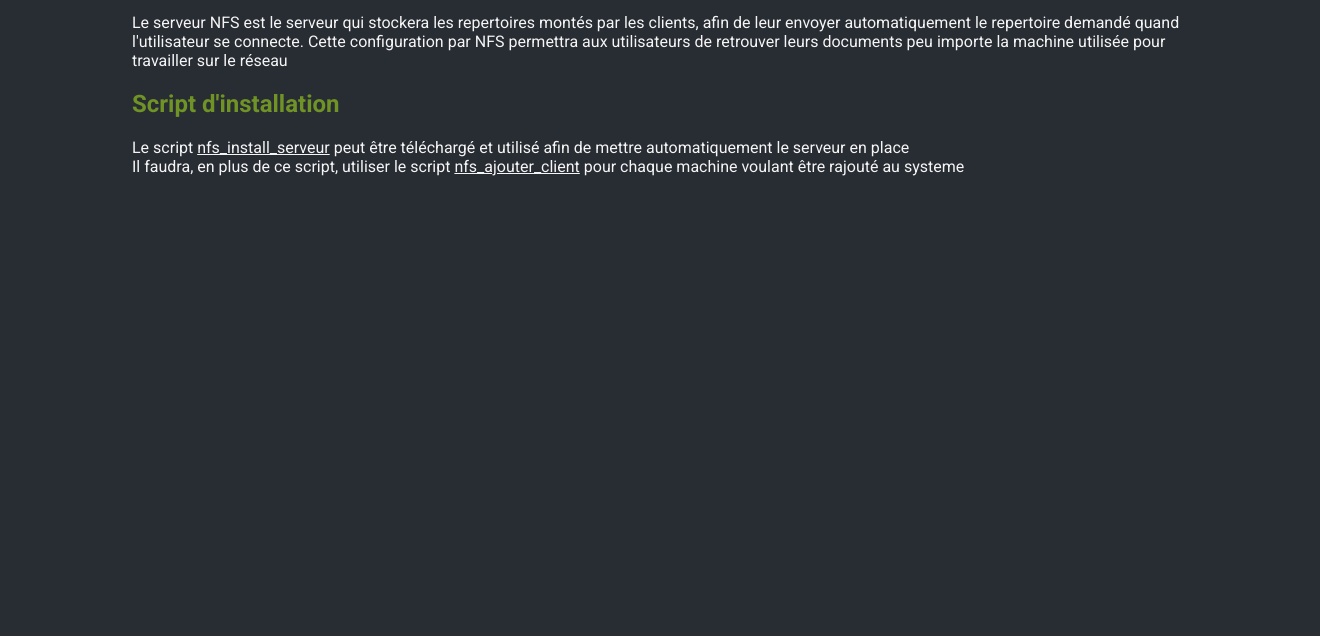
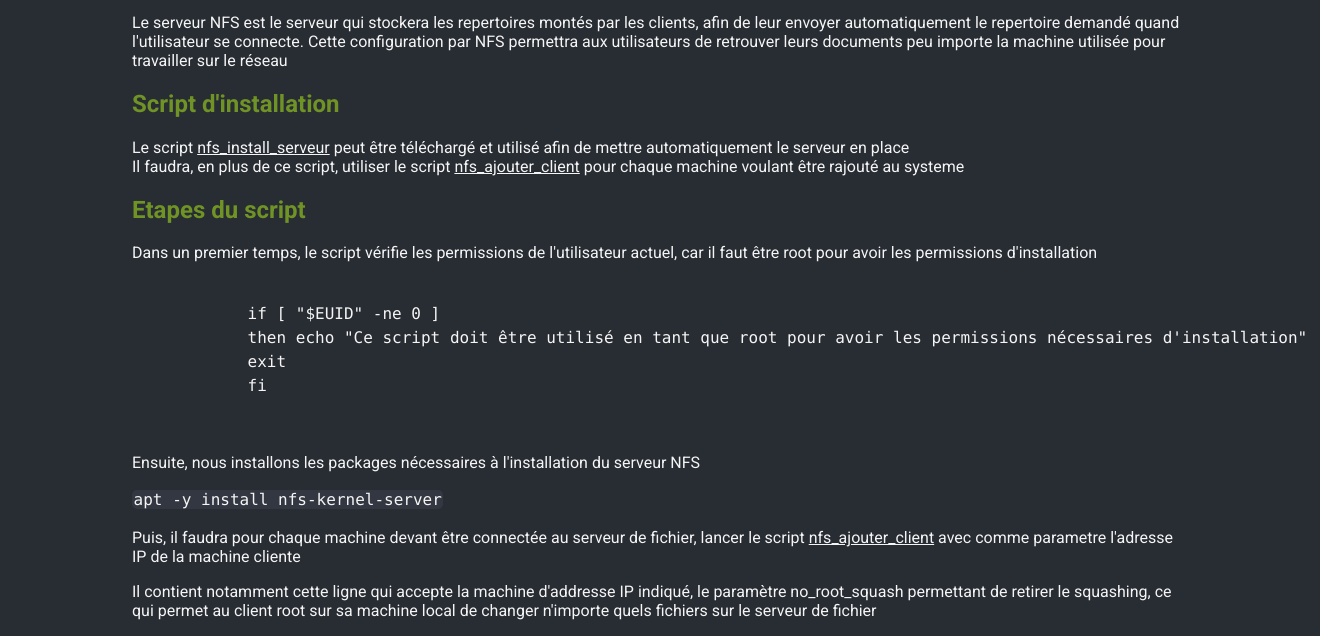
Before and after one commit to AngarosGamer/SAE4, a PHP site: page /view/documentation/nfs/nfs-server.php in a window 1320 px wide. Shown: the part 168-804 px from the top of the page. Before the commit the page ends 344 px from the top, so only its background shows below. Run offline with PHP 8.4, Linux system fonts and the light colour scheme.

Commit message:
nfs server fix

```diff
--- a/intranet/view/documentation/nfs/nfs-server.php
+++ b/intranet/view/documentation/nfs/nfs-server.php
@@ -20,4 +20,26 @@
 
     <h2>Script d'installation</h2>
     <p>Le script <a href="../../../nfs/nfs_install_serveur">nfs_install_serveur</a> peut être téléchargé et utilisé afin de mettre automatiquement le serveur en place <br> Il faudra, en plus de ce script, utiliser le script <a href="">nfs_ajouter_client</a> pour chaque machine voulant être rajouté au systeme</p>
+
+    <h2>Etapes du script</h2>
+    <p>Dans un premier temps, le script vérifie les permissions de l'utilisateur actuel, car il faut être root pour avoir les permissions d'installation</p>
+    <pre>
+        <code class="language-bash">
+            if [ "$EUID" -ne 0 ]
+            then echo "Ce script doit être utilisé en tant que root pour avoir les permissions nécessaires d'installation"
+            exit
+            fi
+        </code>
+    </pre>
+
+    <p>Ensuite, nous installons les packages nécessaires à l'installation du serveur NFS</p>
+    <code class="language-bash">
+        apt -y install nfs-kernel-server
+    </code>
+
+    <p>Puis, il faudra pour chaque machine devant être connectée au serveur de fichier, lancer le script <a href="">nfs_ajouter_client</a> avec comme parametre l'adresse IP de la machine cliente</p>
+    <p>Il contient notamment cette ligne qui accepte la machine d'addresse IP indiqué, le paramètre no_root_squash permettant de retirer le squashing, ce qui permet au client root sur sa machine local de changer n'importe quels fichiers sur le serveur de fichier  </p>
+
+
+
 </div>
```
